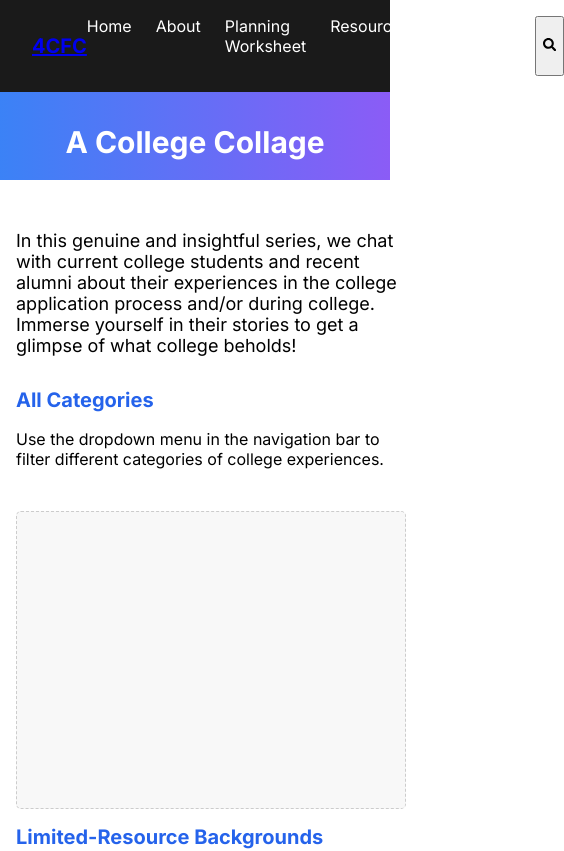
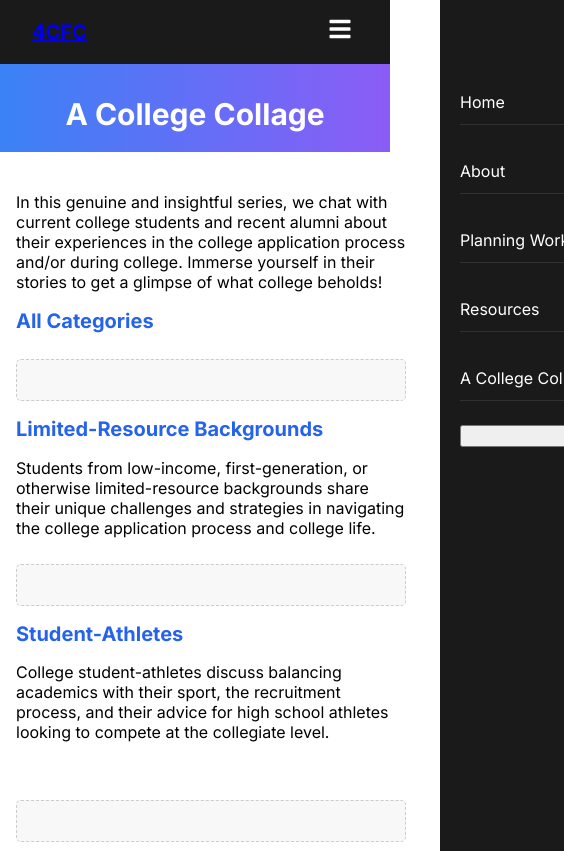
Before and after one commit to wmontagu/4cfc, a Next.js app: page /college-collage in a window 390 px wide. Shown: the top 851 px of the page, 564 px wide, since content can reach past the window. Built offline with nearby package versions, Linux system fonts and the light colour scheme.

Commit message:
task bar good

```diff
--- a/src/app/about/page.tsx
+++ b/src/app/about/page.tsx
@@ -11,7 +11,7 @@ export default function About() {
         </p>
 
         <p className="text-lg mb-8">
-          Our mission is to encourage high schoolers (particularly those of underserved/first-generation/low-income/etc. communities) to pursue higher education by guiding them on their application journey, introducing resources, and offering insight into the college experience.
+          Our mission is to encourage high schoolers to pursue higher education by guiding them on their application journey, introducing resources, and offering insight into the college experience.
         </p>
 
         <p className="text-lg mb-8">
--- a/src/app/college-collage/page.tsx
+++ b/src/app/college-collage/page.tsx
@@ -19,15 +19,15 @@ function CollegeContent() {
   return (
     <>
       <div className="header-gradient bg-gradient-to-r from-blue-500 to-purple-500 p-3 rounded">
-        <h1>A College Collage</h1>
+        <h1 className="text-center">A College Collage</h1>
       </div>
 
-      <div className="container mx-auto px-4 py-8">
-        <p className="text-lg mb-8">
+      <div className="container mx-auto px-4 py-6 sm:py-8">
+        <p className="text-base sm:text-lg mb-6 sm:mb-8">
           In this genuine and insightful series, we chat with current college students and recent alumni about their experiences in the college application process and/or during college. Immerse yourself in their stories to get a glimpse of what college beholds!
         </p>
 
-        <div className="mb-8 bg-blue-50 p-4 rounded border border-blue-200">
+        <div className="mb-6 sm:mb-8 bg-blue-50 p-3 sm:p-4 rounded border border-blue-200">
           <h2 className="font-bold text-xl text-blue-600 mb-2">
             {selectedCategory === 'all'
               ? 'All Categories'
@@ -39,15 +39,13 @@ function CollegeContent() {
                     ? 'International Students'
                     : 'STEM Majors'}
           </h2>
-          <p>
-            Use the dropdown menu in the navigation bar to filter different categories of college experiences.
-          </p>
+
         </div>
 
-        <div className="grid md:grid-cols-2 gap-8 mb-10">
+        <div className="grid grid-cols-1 md:grid-cols-2 gap-6 sm:gap-8 mb-8 sm:mb-10">
           {(selectedCategory === 'all' || selectedCategory === 'limited-resource') && (
             <div>
-              <div className="card h-64"></div>
+              <div className="card h-48 sm:h-64"></div>
               <h2 className="text-xl font-bold text-blue-600 mt-4 mb-2">Limited-Resource Backgrounds</h2>
               <p>
                 Students from low-income, first-generation, or otherwise limited-resource backgrounds share their unique challenges and strategies in navigating the college application process and college life.
@@ -57,7 +55,7 @@ function CollegeContent() {
 
           {(selectedCategory === 'all' || selectedCategory === 'student-athletes') && (
             <div>
-              <div className="card h-64"></div>
+              <div className="card h-48 sm:h-64"></div>
               <h2 className="text-xl font-bold text-blue-600 mt-4 mb-2">Student-Athletes</h2>
               <p>
                 College student-athletes discuss balancing academics with their sport, the recruitment process, and their advice for high school athletes looking to compete at the collegiate level.
@@ -66,10 +64,10 @@ function CollegeContent() {
           )}
         </div>
 
-        <div className="grid md:grid-cols-2 gap-8">
+        <div className="grid grid-cols-1 md:grid-cols-2 gap-6 sm:gap-8">
           {(selectedCategory === 'all' || selectedCategory === 'international') && (
             <div>
-              <div className="card h-64"></div>
+              <div className="card h-48 sm:h-64"></div>
               <h2 className="text-xl font-bold text-blue-600 mt-4 mb-2">International Students</h2>
               <p>
                 International students share their experiences applying to U.S. colleges, adapting to a new culture, and advice for other international students considering higher education in the United States.
@@ -79,7 +77,7 @@ function CollegeContent() {
 
           {(selectedCategory === 'all' || selectedCategory === 'stem') && (
             <div>
-              <div className="card h-64"></div>
+              <div className="card h-48 sm:h-64"></div>
               <h2 className="text-xl font-bold text-blue-600 mt-4 mb-2">STEM Majors</h2>
               <p>
                 Students pursuing degrees in Science, Technology, Engineering, and Mathematics discuss their academic journey, research opportunities, and career paths in these demanding fields.
--- a/src/components/Navbar.tsx
+++ b/src/components/Navbar.tsx
@@ -1,12 +1,25 @@
 "use client";
-import { useState } from 'react';
+import { useState, useEffect } from 'react';
 import Link from 'next/link';
-import { FaSearch } from 'react-icons/fa';
+import { FaSearch, FaBars, FaTimes } from 'react-icons/fa';
 import SearchModal from './SearchModal';
 import './navbar.css'; // We'll create this CSS file for the hover effect
 
 const Navbar = () => {
   const [isSearchOpen, setIsSearchOpen] = useState(false);
+  const [isMobileMenuOpen, setIsMobileMenuOpen] = useState(false);
+
+  useEffect(() => {
+    // Handle window resize to close mobile menu on larger screens
+    const handleResize = () => {
+      if (window.innerWidth >= 768) {
+        setIsMobileMenuOpen(false);
+      }
+    };
+
+    window.addEventListener('resize', handleResize);
+    return () => window.removeEventListener('resize', handleResize);
+  }, []);
 
   // Handle search button click
   const handleSearchClick = () => {
@@ -18,6 +31,16 @@ const Navbar = () => {
     setIsSearchOpen(false);
   };
 
+  // Toggle mobile menu
+  const toggleMobileMenu = () => {
+    setIsMobileMenuOpen(!isMobileMenuOpen);
+  };
+
+  // Close mobile menu when clicking a link
+  const handleMobileMenuItemClick = () => {
+    setIsMobileMenuOpen(false);
+  };
+
   // Dropdown links handle navigation directly via href
 
   return (
@@ -26,13 +49,24 @@ const Navbar = () => {
         <div className="logo">
           <Link href="/" className="text-xl font-bold">4CFC</Link>
         </div>
-        <div className="nav-links">
-          <Link href="/">Home</Link>
-          <Link href="/about">About</Link>
-          <Link href="/planning-worksheet">Planning Worksheet</Link>
-          <Link href="/resources">Resources</Link>
 
-          {/* College Collage Dropdown - Hoverable */}
+        {/* Mobile menu button - only shows on small screens */}
+        <button
+          className="mobile-menu-button"
+          onClick={toggleMobileMenu}
+          aria-label="Toggle menu"
+        >
+          {isMobileMenuOpen ? <FaTimes /> : <FaBars />}
+        </button>
+
+        {/* Desktop & Mobile Navigation */}
+        <div className={`nav-links ${isMobileMenuOpen ? 'mobile-menu-open' : ''}`}>
+          <Link href="/" onClick={handleMobileMenuItemClick}>Home</Link>
+          <Link href="/about" onClick={handleMobileMenuItemClick}>About</Link>
+          <Link href="/planning-worksheet" onClick={handleMobileMenuItemClick}>Planning Worksheet</Link>
+          <Link href="/resources" onClick={handleMobileMenuItemClick}>Resources</Link>
+
+          {/* College Collage Dropdown - Hoverable on desktop, clickable on mobile */}
           <div className="dropdown">
             <Link href="/college-collage" className="flex items-center text-white">
               A College Collage
@@ -43,30 +77,35 @@ const Navbar = () => {
               <Link
                 href="/college-collage"
                 className="block w-full px-3 py-2 text-sm text-gray-800 hover:bg-blue-500 hover:text-white border-b border-gray-200"
+                onClick={handleMobileMenuItemClick}
               >
                 All Categories
               </Link>
               <Link
                 href="/college-collage?category=limited-resource"
                 className="block w-full px-3 py-2 text-sm text-gray-800 hover:bg-blue-500 hover:text-white border-b border-gray-200"
+                onClick={handleMobileMenuItemClick}
               >
                 Limited-Resource
               </Link>
               <Link
                 href="/college-collage?category=student-athletes"
                 className="block w-full px-3 py-2 text-sm text-gray-800 hover:bg-blue-500 hover:text-white border-b border-gray-200"
+                onClick={handleMobileMenuItemClick}
               >
                 Student-Athletes
               </Link>
               <Link
                 href="/college-collage?category=international"
                 className="block w-full px-3 py-2 text-sm text-gray-800 hover:bg-blue-500 hover:text-white border-b border-gray-200"
+                onClick={handleMobileMenuItemClick}
               >
                 International
               </Link>
               <Link
                 href="/college-collage?category=stem"
                 className="block w-full px-3 py-2 text-sm text-gray-800 hover:bg-blue-500 hover:text-white"
+                onClick={handleMobileMenuItemClick}
               >
                 STEM Majors
               </Link>
--- a/src/components/SearchModal.tsx
+++ b/src/components/SearchModal.tsx
@@ -163,19 +163,20 @@ const SearchModal = ({ isOpen, onClose }: SearchModalProps) => {
               {results.map((result, index) => (
                 <li
                   key={index}
-                  className="p-4 hover:bg-gray-100 cursor-pointer"
+                  className="p-4 hover:bg-blue-50 cursor-pointer transition-all duration-200"
+                  style={{ cursor: 'pointer' }}
                   onClick={() => handleResultClick(result)}
                 >
                   <div className="flex items-start">
                     <div className="flex-1">
-                      <h3 className="font-bold text-blue-600">{result.title}</h3>
-                      <p className="text-sm text-gray-500">{result.path}</p>
+                      <h3 className="font-bold text-blue-600 group-hover:text-blue-800">{result.title}</h3>
+
                       <p className="mt-1">{result.excerpt}</p>
                     </div>
                   </div>
                 </li>
               ))}
-            </ul>
+          </ul>
           )}
 
           {searchTerm === '' && (
--- a/src/components/navbar.css
+++ b/src/components/navbar.css
@@ -1,4 +1,69 @@
-/* Hoverable dropdown styles */
+/* Mobile menu button */
+.mobile-menu-button {
+  display: none;
+  background: none;
+  border: none;
+  color: white;
+  font-size: 1.5rem;
+  cursor: pointer;
+  z-index: 100;
+}
+
+/* Responsive navigation styles */
+@media (max-width: 767px) {
+  .mobile-menu-button {
+    display: block;
+  }
+
+  .nav-links {
+    position: fixed;
+    top: 0;
+    right: -100%;
+    width: 80%;
+    max-width: 300px;
+    height: 100vh;
+    background-color: #1a1a1a;
+    flex-direction: column;
+    padding: 80px 20px 30px;
+    transition: right 0.3s ease;
+    z-index: 50;
+    overflow-y: auto;
+  }
+
+  .nav-links.mobile-menu-open {
+    right: 0;
+  }
+
+  .nav-links a {
+    padding: 12px 0;
+    width: 100%;
+    border-bottom: 1px solid rgba(255, 255, 255, 0.1);
+  }
+
+  /* Override the hover dropdown behavior on mobile */
+  .dropdown {
+    width: 100%;
+  }
+
+  .dropdown-content {
+    position: static;
+    width: 100%;
+    background-color: rgba(255, 255, 255, 0.05);
+    box-shadow: none;
+    padding-left: 15px;
+  }
+
+  /* On mobile, show dropdown menu on tap instead of hover */
+  .dropdown:hover .dropdown-content {
+    display: none;
+  }
+
+  .dropdown.active .dropdown-content {
+    display: block;
+  }
+}
+
+/* Hoverable dropdown styles (for desktop) */
 .dropdown {
   position: relative;
   display: inline-block;
@@ -15,8 +80,11 @@
   left: 0;
 }
 
-.dropdown:hover .dropdown-content {
-  display: block;
+/* Show dropdown on hover (desktop only) */
+@media (min-width: 768px) {
+  .dropdown:hover .dropdown-content {
+    display: block;
+  }
 }
 
 /* Make dropdown items look nicer */
```
